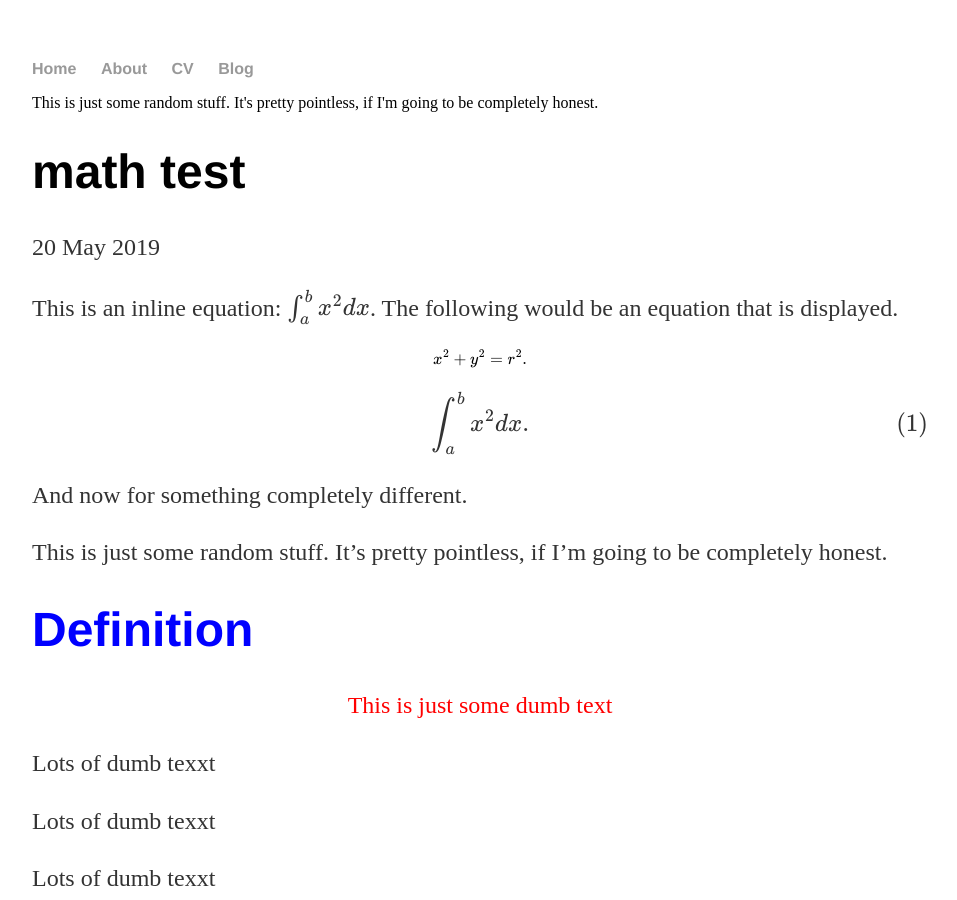
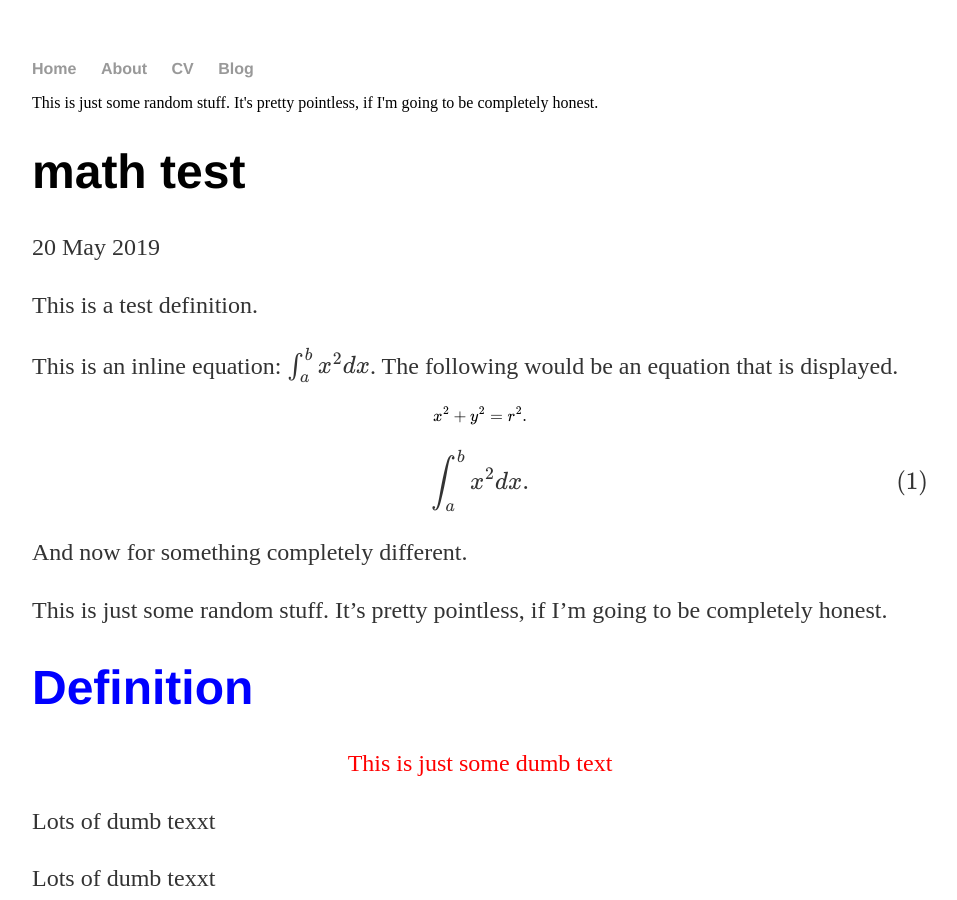
Before and after one commit to fattymattk/hello-world, a Jekyll site: the page built from _posts/2019-05-20-mathtest.md, in a window 1280 px wide and 900 px high. Shown: the whole window, without its empty margins (160-1117 px from the left). Built offline with Jekyll 4.4.1, drawn with Linux system fonts in a browser that asks for light colours; formulas are drawn with MathJax 3.

Commit message:
Update 2019-05-20-mathtest.md

```diff
--- a/_posts/2019-05-20-mathtest.md
+++ b/_posts/2019-05-20-mathtest.md
@@ -5,7 +5,7 @@ title: math test
 date: 2019-05-20
 ---
 
-{% assign def = site.definitions | where: 'name', 'Test def' %}
+{% assign def = site.definitions | where: 'name', 'Test def' | first %}
 
 {{ def.content}}
 
```
